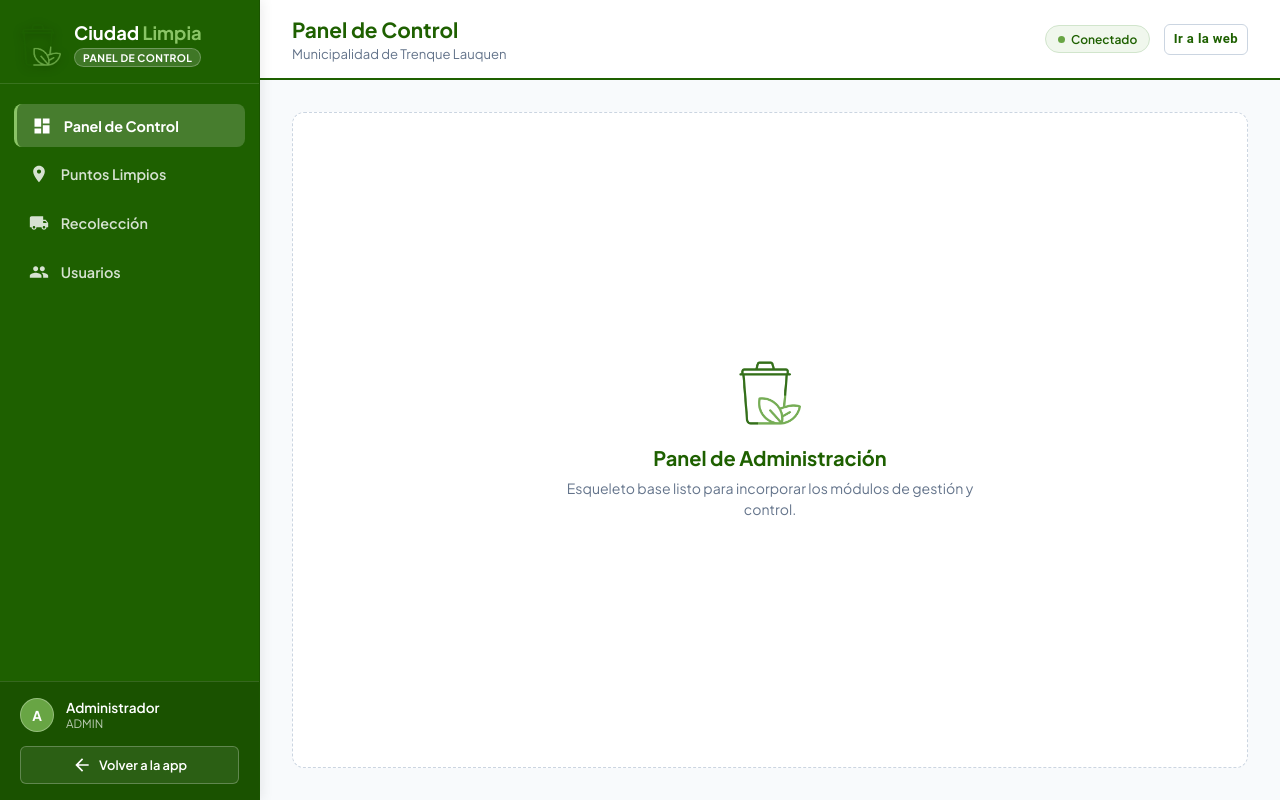
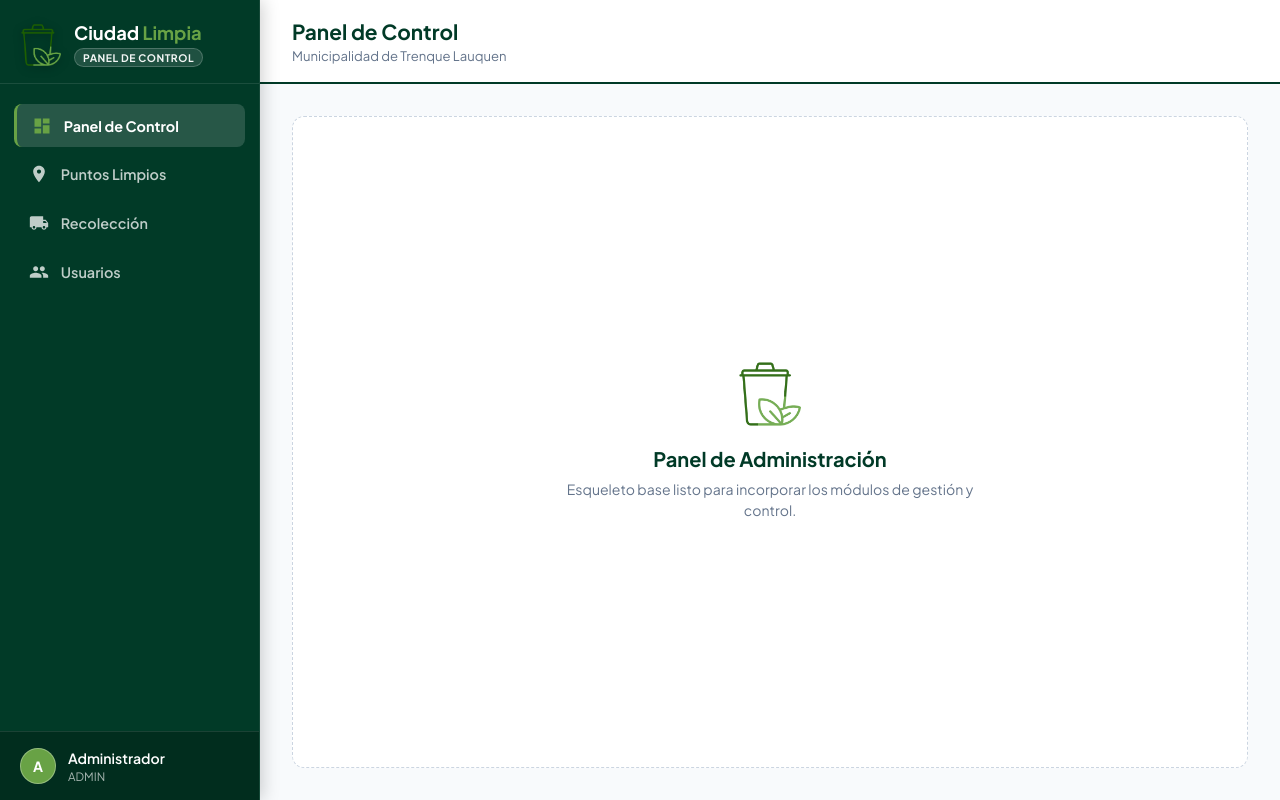
Before and after one commit to delforrr/CiudadLimpia, a React (Vite) app in the folder frontend/: page /admin in a window 1280 px wide. Built offline with nearby package versions, Linux system fonts and the light colour scheme; no server answers.

Commit message:
refactor(admin): limpiar panel, remover 'Volver a la app' y chip 'Conectado'

```diff
--- a/frontend/src/pages/AdminPage.css
+++ b/frontend/src/pages/AdminPage.css
@@ -1,7 +1,7 @@
 /* =========================================================
    PANEL DE ADMINISTRADOR - CIUDAD LIMPIA (Desktop First)
-   Color principal del panel: #1E6000 (verde oscuro institucional)
-   Secundario: #68A544 / #8AC466 (verde claro)
+   Verde más oscuro de la app: #013A27 (BottomNav / tarjetas destacadas)
+   Verde claro de acento: #68A245 / #68A544
    ========================================================= */
 
 .admin-wrapper {
@@ -15,23 +15,23 @@
   overflow: hidden;
 }
 
-/* ===================== SIDEBAR VERDE OSCURO ===================== */
+/* ===================== SIDEBAR VERDE OSCURO PROFUNDO (#013A27) ===================== */
 .admin-sidebar {
   width: 260px;
   min-width: 260px;
-  background-color: #1E6000;
-  border-right: 1px solid rgba(0, 0, 0, 0.12);
+  background-color: #013A27;
+  border-right: 1px solid rgba(255, 255, 255, 0.08);
   display: flex;
   flex-direction: column;
   justify-content: space-between;
-  box-shadow: 2px 0 12px rgba(0, 0, 0, 0.08);
+  box-shadow: 3px 0 16px rgba(0, 0, 0, 0.18);
   z-index: 10;
   color: #ffffff;
 }
 
 .admin-sidebar-header {
   padding: 1.4rem 1.25rem 1rem;
-  border-bottom: 1px solid rgba(255, 255, 255, 0.12);
+  border-bottom: 1px solid rgba(255, 255, 255, 0.1);
 }
 
 .admin-brand {
@@ -45,7 +45,7 @@
   width: 42px;
   height: 42px;
   object-fit: contain;
-  filter: drop-shadow(0 2px 4px rgba(0, 0, 0, 0.25));
+  filter: drop-shadow(0 2px 5px rgba(0, 0, 0, 0.35));
 }
 
 .admin-brand-text h1 {
@@ -60,20 +60,20 @@
 }
 
 .admin-brand-text .brand-limpia {
-  color: #8AC466;
+  color: #68A245;
 }
 
 .admin-badge {
   display: inline-block;
-  background-color: rgba(255, 255, 255, 0.15);
-  color: #ffffff;
+  background-color: rgba(255, 255, 255, 0.12);
+  color: rgba(255, 255, 255, 0.95);
   font-size: 0.65rem;
   font-weight: 700;
   padding: 2px 8px;
   border-radius: 9999px;
-  border: 1px solid rgba(255, 255, 255, 0.25);
+  border: 1px solid rgba(255, 255, 255, 0.2);
   text-transform: uppercase;
-  letter-spacing: 0.04em;
+  letter-spacing: 0.05em;
   margin-top: 0.25rem;
 }
 
@@ -96,7 +96,7 @@
   border-radius: 8px;
   border: none;
   background: transparent;
-  color: rgba(255, 255, 255, 0.82);
+  color: rgba(255, 255, 255, 0.75);
   font-size: 0.9rem;
   font-weight: 600;
   cursor: pointer;
@@ -105,15 +105,19 @@
 }
 
 .admin-nav-item:hover {
-  background-color: rgba(255, 255, 255, 0.1);
+  background-color: rgba(255, 255, 255, 0.08);
   color: #ffffff;
 }
 
 .admin-nav-item.active {
-  background-color: rgba(255, 255, 255, 0.18);
+  background-color: rgba(255, 255, 255, 0.15);
   color: #ffffff;
   font-weight: 700;
-  border-left: 3px solid #8AC466;
+  border-left: 3px solid #68A245;
+}
+
+.admin-nav-item.active .admin-nav-icon {
+  color: #68A245;
 }
 
 .admin-nav-icon {
@@ -126,28 +130,27 @@
 /* Footer del Sidebar */
 .admin-sidebar-footer {
   padding: 1rem 1.25rem;
-  border-top: 1px solid rgba(255, 255, 255, 0.12);
-  background-color: rgba(0, 0, 0, 0.15);
+  border-top: 1px solid rgba(255, 255, 255, 0.1);
+  background-color: rgba(0, 0, 0, 0.22);
 }
 
 .admin-user-card {
   display: flex;
   align-items: center;
   gap: 0.75rem;
-  margin-bottom: 0.85rem;
 }
 
 .admin-avatar {
-  width: 34px;
-  height: 34px;
+  width: 36px;
+  height: 36px;
   border-radius: 50%;
-  background-color: #68A544;
+  background-color: #68A245;
   color: #ffffff;
   display: flex;
   align-items: center;
   justify-content: center;
   font-weight: 700;
-  font-size: 0.85rem;
+  font-size: 0.88rem;
   border: 1px solid rgba(255, 255, 255, 0.3);
 }
 
@@ -158,7 +161,7 @@
 }
 
 .admin-user-name {
-  font-size: 0.85rem;
+  font-size: 0.88rem;
   font-weight: 600;
   color: #ffffff;
   white-space: nowrap;
@@ -168,30 +171,9 @@
 
 .admin-user-role {
   font-size: 0.72rem;
-  color: rgba(255, 255, 255, 0.7);
+  color: rgba(255, 255, 255, 0.65);
   text-transform: uppercase;
-}
-
-.admin-back-btn {
-  width: 100%;
-  display: flex;
-  align-items: center;
-  justify-content: center;
-  gap: 0.45rem;
-  padding: 0.5rem;
-  border-radius: 6px;
-  border: 1px solid rgba(255, 255, 255, 0.25);
-  background-color: rgba(255, 255, 255, 0.08);
-  color: #ffffff;
-  font-size: 0.8rem;
-  font-weight: 600;
-  cursor: pointer;
-  transition: all 0.15s ease;
-}
-
-.admin-back-btn:hover {
-  background-color: rgba(255, 255, 255, 0.18);
-  border-color: rgba(255, 255, 255, 0.4);
+  margin-top: 2px;
 }
 
 /* ===================== ÁREA PRINCIPAL ===================== */
@@ -206,51 +188,24 @@
 /* Topbar */
 .admin-topbar {
   background-color: #ffffff;
-  border-bottom: 2px solid #1E6000;
-  padding: 1rem 2rem;
+  border-bottom: 2px solid #013A27;
+  padding: 1.1rem 2rem;
   display: flex;
   align-items: center;
-  justify-content: space-between;
-  gap: 1rem;
+  justify-content: flex-start;
 }
 
 .admin-topbar-title h2 {
   margin: 0;
   font-size: 1.3rem;
   font-weight: 700;
-  color: #1E6000;
+  color: #013A27;
 }
 
 .admin-topbar-title p {
   margin: 0.15rem 0 0;
   font-size: 0.82rem;
   color: #64748b;
-}
-
-.admin-topbar-actions {
-  display: flex;
-  align-items: center;
-  gap: 0.85rem;
-}
-
-.admin-status-chip {
-  display: inline-flex;
-  align-items: center;
-  gap: 0.4rem;
-  background-color: #f0f7ed;
-  color: #1E6000;
-  padding: 0.35rem 0.75rem;
-  border-radius: 9999px;
-  font-size: 0.75rem;
-  font-weight: 600;
-  border: 1px solid #d1e5cc;
-}
-
-.status-dot {
-  width: 7px;
-  height: 7px;
-  border-radius: 50%;
-  background-color: #68A544;
 }
 
 /* Contenedor del contenido interno */
@@ -297,7 +252,7 @@
   margin: 0;
   font-size: 1.25rem;
   font-weight: 700;
-  color: #1E6000;
+  color: #013A27;
 }
 
 .admin-empty-content p {
--- a/frontend/src/pages/AdminPage.tsx
+++ b/frontend/src/pages/AdminPage.tsx
@@ -1,11 +1,8 @@
 import { useState } from 'react';
-import { useNavigate } from 'react-router-dom';
-import { Button } from '@mui/material';
 import DashboardIcon from '@mui/icons-material/Dashboard';
 import LocationOnIcon from '@mui/icons-material/LocationOn';
 import LocalShippingIcon from '@mui/icons-material/LocalShipping';
 import PeopleIcon from '@mui/icons-material/People';
-import ArrowBackIcon from '@mui/icons-material/ArrowBack';
 import iconoCiudadLimpia from '../assets/icono-ciudad-limpia.png';
 import { useAuthContext } from '../hooks/useAuthContext';
 import './AdminPage.css';
@@ -13,7 +10,6 @@ import './AdminPage.css';
 type AdminTab = 'dashboard' | 'puntos' | 'recoleccion' | 'usuarios';
 
 export function AdminPage() {
-  const navigate = useNavigate();
   const { user } = useAuthContext();
   const [activeTab, setActiveTab] = useState<AdminTab>('dashboard');
 
@@ -24,7 +20,7 @@ export function AdminPage() {
 
   return (
     <div className="admin-wrapper">
-      {/* Barra Lateral / Sidebar Desktop */}
+      {/* Barra Lateral / Sidebar Desktop en verde #013A27 */}
       <aside className="admin-sidebar">
         <div>
           <div className="admin-sidebar-header">
@@ -86,7 +82,7 @@ export function AdminPage() {
           </nav>
         </div>
 
-        {/* Footer del sidebar con usuario y botón para volver */}
+        {/* Footer del sidebar con usuario */}
         <div className="admin-sidebar-footer">
           <div className="admin-user-card">
             <div className="admin-avatar">{adminInitials}</div>
@@ -95,16 +91,6 @@ export function AdminPage() {
               <span className="admin-user-role">{user?.role ?? 'ADMIN'}</span>
             </div>
           </div>
-
-          <button
-            type="button"
-            className="admin-back-btn"
-            onClick={() => navigate('/hoy')}
-            title="Volver a la vista del ciudadano"
-          >
-            <ArrowBackIcon fontSize="small" />
-            <span>Volver a la app</span>
-          </button>
         </div>
       </aside>
 
@@ -114,33 +100,6 @@ export function AdminPage() {
           <div className="admin-topbar-title">
             <h2>Panel de Control</h2>
             <p>Municipalidad de Trenque Lauquen</p>
-          </div>
-
-          <div className="admin-topbar-actions">
-            <div className="admin-status-chip">
-              <span className="status-dot" />
-              <span>Conectado</span>
-            </div>
-
-            <Button
-              variant="outlined"
-              size="small"
-              onClick={() => navigate('/hoy')}
-              sx={{
-                borderColor: '#cbd5e1',
-                color: '#1E6000',
-                textTransform: 'none',
-                fontWeight: 600,
-                fontSize: '0.82rem',
-                borderRadius: '6px',
-                '&:hover': {
-                  borderColor: '#68A544',
-                  backgroundColor: '#f0f7ed',
-                },
-              }}
-            >
-              Ir a la web
-            </Button>
           </div>
         </header>
 
```
